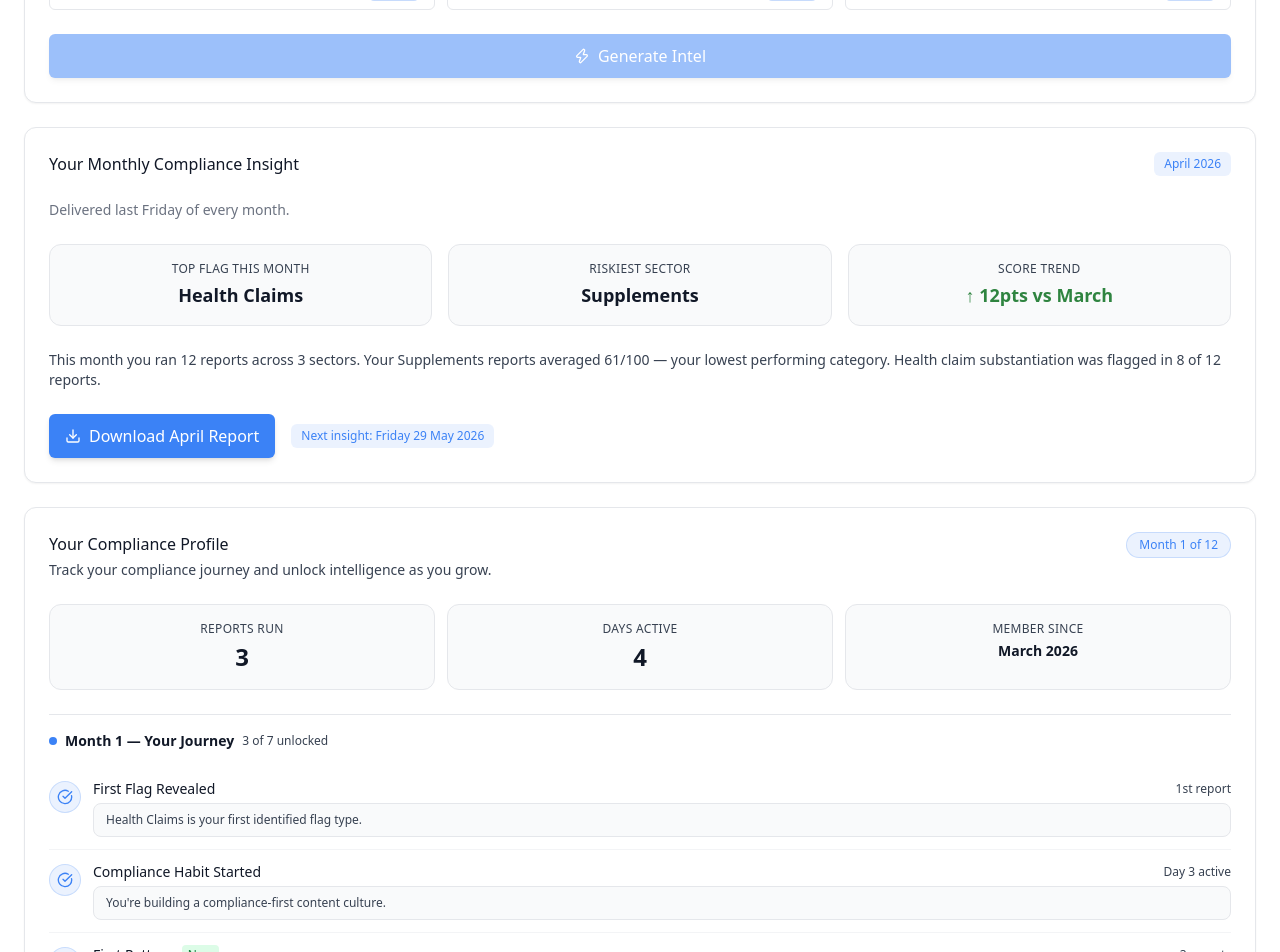
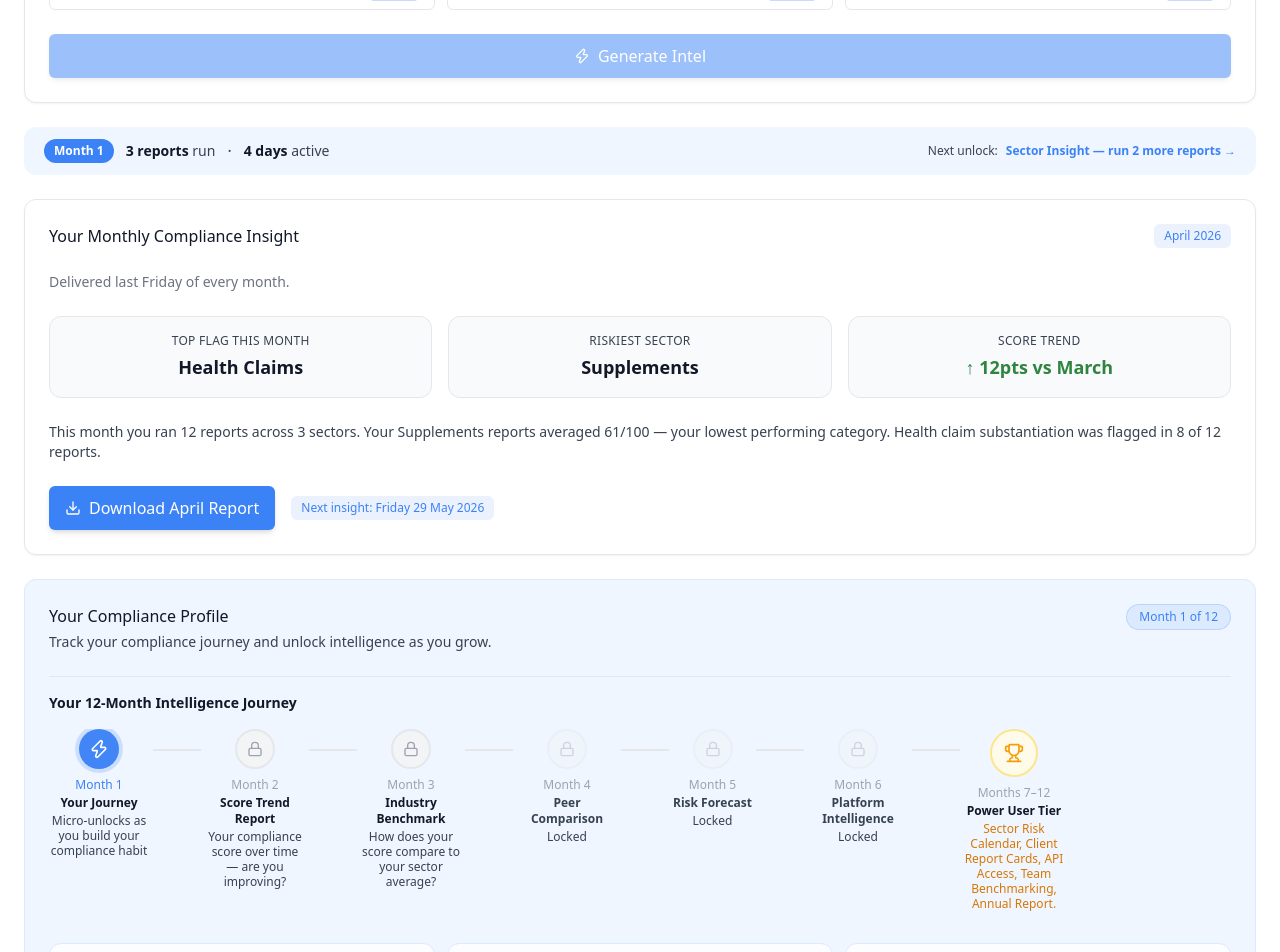
Before and after one commit to StuSheridan/checkedit-intel, a Next.js app: page /intel in a window 1280 px wide. Shown: the part 400-1352 px from the top of the page. Built offline with nearby package versions, Linux system fonts and the light colour scheme.

Commit message:
feat: intel — progress strip and compliance profile restructure

```diff
--- a/src/app/intel/page.tsx
+++ b/src/app/intel/page.tsx
@@ -2,6 +2,7 @@ import MonthlyInsight from '@/components/intel/MonthlyInsight';
 import ComplianceProfile from '@/components/intel/ComplianceProfile';
 import PlatformIntelligence from '@/components/intel/PlatformIntelligence';
 import GenerateIntel from '@/components/intel/GenerateIntel';
+import ProgressStrip from '@/components/intel/ProgressStrip';
 
 export default function IntelPage() {
   return (
@@ -14,6 +15,7 @@ export default function IntelPage() {
       </div>
 
       <GenerateIntel />
+      <ProgressStrip />
       <MonthlyInsight />
       <ComplianceProfile />
       <PlatformIntelligence />
--- a/src/components/intel/ComplianceProfile.tsx
+++ b/src/components/intel/ComplianceProfile.tsx
@@ -15,12 +15,14 @@
  * No other changes needed — all unlock logic is driven by these two values.
  */
 
-import MicroUnlockTrack from './MicroUnlockTrack';
 import UnlockTimeline from './UnlockTimeline';
 
 export default function ComplianceProfile() {
   return (
-    <div className="flex flex-col gap-6 border p-6 bg-brand-white border-grey-200 shadow-sm rounded-xl transition-all duration-500">
+    <div
+      className="flex flex-col gap-6 border p-6 rounded-xl transition-all duration-500"
+      style={{ backgroundColor: 'rgb(239 246 255)', borderColor: 'rgb(219 234 254)' }}
+    >
       {/* Header row */}
       <div className="flex items-start justify-between">
         <div>
@@ -32,27 +34,24 @@ export default function ComplianceProfile() {
         </span>
       </div>
 
+      {/* 12-month timeline (with expandable Month 1 micro-unlocks) */}
+      <UnlockTimeline />
+
       {/* Stats row */}
       <div className="grid grid-cols-3 gap-3">
-        <div className="bg-grey-50 rounded-xl p-4 text-center border border-grey-200">
+        <div className="bg-white/80 rounded-xl p-4 text-center border border-blue-100">
           <p className="text-xs text-brand-body-text uppercase tracking-wide mb-1">Reports run</p>
           <p className="text-2xl font-bold text-brand-title-text">3</p>
         </div>
-        <div className="bg-grey-50 rounded-xl p-4 text-center border border-grey-200">
+        <div className="bg-white/80 rounded-xl p-4 text-center border border-blue-100">
           <p className="text-xs text-brand-body-text uppercase tracking-wide mb-1">Days active</p>
           <p className="text-2xl font-bold text-brand-title-text">4</p>
         </div>
-        <div className="bg-grey-50 rounded-xl p-4 text-center border border-grey-200">
+        <div className="bg-white/80 rounded-xl p-4 text-center border border-blue-100">
           <p className="text-xs text-brand-body-text uppercase tracking-wide mb-1">Member since</p>
           <p className="text-sm font-semibold text-brand-title-text">March 2026</p>
         </div>
       </div>
-
-      {/* Month 1 micro-unlock track */}
-      <MicroUnlockTrack />
-
-      {/* 12-month timeline */}
-      <UnlockTimeline />
     </div>
   );
 }
--- /dev/null
+++ b/src/components/intel/ProgressStrip.tsx
@@ -0,0 +1,27 @@
+export default function ProgressStrip() {
+  return (
+    <div
+      className="rounded-xl px-5 py-3 flex items-center justify-between flex-wrap gap-2"
+      style={{ backgroundColor: 'rgb(239 246 255)' }}
+    >
+      <div className="flex items-center gap-3 flex-wrap">
+        <span className="inline-flex items-center px-2.5 py-1 rounded-full text-xs font-semibold bg-brand-primary text-white">
+          Month 1
+        </span>
+        <span className="text-sm text-brand-body-text">
+          <span className="font-semibold text-brand-title-text">3 reports</span> run
+        </span>
+        <span className="text-grey-300 hidden sm:block">·</span>
+        <span className="text-sm text-brand-body-text">
+          <span className="font-semibold text-brand-title-text">4 days</span> active
+        </span>
+      </div>
+      <div className="flex items-center gap-2">
+        <span className="text-xs text-brand-body-text">Next unlock:</span>
+        <span className="text-xs font-semibold text-brand-primary">
+          Sector Insight — run 2 more reports →
+        </span>
+      </div>
+    </div>
+  );
+}
```
